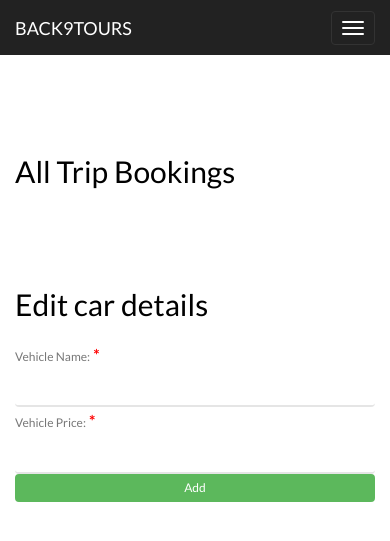
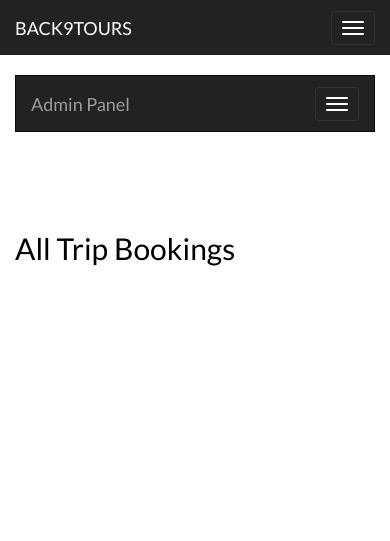
Before and after one commit to JayaniSumudini/Golf-Travel-Tracker, a PHP site: page /admin in a window 390 px wide. Shown: the top 541 px of the page. Run offline with PHP 8.4, Linux system fonts and the light colour scheme; the visitor is signed in with stand-in values (Sample User, id 1); data that the repository does not hold is empty; some libraries are stand-ins or nearby versions.

Commit message:
adding manage cars

```diff
--- a/admin/index.php
+++ b/admin/index.php
@@ -93,7 +93,40 @@ require "../function/function.php";
 $conn = connection();
 ?>
 
+
+
+
+
+
+
+
+
+
+
 <div class="gtco-container">
+
+<nav class="navbar navbar-inverse sidebar" role="navigation">
+    <div class="container-fluid">
+		<!-- Brand and toggle get grouped for better mobile display -->
+		<div class="navbar-header">
+			<button type="button" class="navbar-toggle" data-toggle="collapse" data-target="#bs-sidebar-navbar-collapse-1">
+				<span class="sr-only">Toggle navigation</span>
+				<span class="icon-bar"></span>
+				<span class="icon-bar"></span>
+				<span class="icon-bar"></span>
+			</button>
+			<a class="navbar-brand" href="#">Admin Panel</a>
+		</div>
+		<!-- Collect the nav links, forms, and other content for toggling -->
+		<div class="collapse navbar-collapse" id="bs-sidebar-navbar-collapse-1">
+        <ul class="nav navbar-nav">
+				<li  class="active"><a href="/web/admin/">Home<span style="font-size:16px;" class="pull-right hidden-xs showopacity glyphicon glyphicon-home"></span></a></li>
+				<li><a href="/web/admin/manageVehical.php">Manage Vehicles<span style="font-size:16px;" class="pull-right hidden-xs showopacity glyphicon glyphicon-user"></span></a></li>
+			</ul>
+		</div>
+	</div>
+</nav>
+
 
     <div class="row">
         <div class="col-md-12 col-md-offset-0 text-left">
@@ -152,103 +185,6 @@ $conn = connection();
         </div>
     </div>
 
-    <!--car edit-->
-    <form role="form" action="index.php" method="post">
-
-        <div class="row">
-            <div class="col-md-12 col-md-offset-0 text-left">
-
-                <div class="row row-mt-15em" style="margin-top: 4em;">
-                    <div class="col-md-12  mt-text animate-box" data-animate-effect="fadeInUp"
-                         style="margin-top:1em">
-
-                        <h2>Edit car details</h2>
-                        <div class="row">
-                            <div class="col-md-12">
-                                <div class="row form-group" id="isSelect">
-                                    <div class="col-md-4">
-                                        <label>Vehicle Name: </label>
-                                        <span style="font-weight: bold;color: red">*</span>
-                                        <input type="text" id="vehicle_name"
-                                               name="vehicle_name"
-                                               class="form-control">
-                                    </div>
-
-                                    <div class="col-md-4">
-                                        <label>Vehicle Price: </label>
-                                        <span style="font-weight: bold;color: red">*</span>
-                                        <input type="number" id="vehicle_price"
-                                               name="vehicle_price"
-                                               class="form-control">
-                                    </div>
-
-                                    <div class="col-md-4">
-                                        <input type="submit" class="btn btn-sm btn-success btn-block"
-                                               id="add_car" name="add_car"
-                                               value="Add" style="font-size: 12px; padding: 3px;">
-                                    </div>
-                                </div>
-                            </div>
-
-                        </div>
-                        <?php
-                        $query1 = "SELECT * FROM vehicle ORDER BY vehicle_id";
-                        $result1 = $conn->query($query1);
-                        if ($result1->num_rows > 0) {
-                            while ($row1 = $result1->fetch_assoc()) {
-                                ?>
-                                <div class="col-md-6"
-                                     style="border: 1px solid #09C6AB;padding:6px 15px;margin-bottom: 3px;border-radius: 3px; font-size: 14px">
-                                    <div class="row">
-
-                                        <div class="col-sm-8">
-                                            <b>Vehicle name : </b><?php echo($row1["vehicle_name"]); ?><br>
-                                            <b>Vehicle Price (£) : </b><?php echo($row1["vehicle_price"]); ?><br>
-                                        </div>
-                                        <div class="col-sm-4">
-                                            <form method="post" action="">
-                                                <input type='hidden' name='vehicle_id'
-                                                       value='<?php echo($row1["vehicle_id"]); ?> '>
-                                                <input type="submit" class="btn btn-sm btn-info btn-block"
-                                                       id="edit_car" name="edit_car"
-                                                       value="Edit vehicle details"
-                                                       style="font-size: 12px; padding: 3px;">
-                                                <input type="submit" class="btn btn-sm btn-danger btn-block"
-                                                       id="delete_car" name="delete_car"
-                                                       value="Delete" style="font-size: 12px; padding: 3px;">
-                                            </form>
-                                            <?php
-                                            if (isset($_POST['delete_car'])) {
-                                                $vehicle_id = $row1["vehicle_id"];
-                                                $queryDelete = "DELETE FROM vehicle WHERE vehicle_id='$vehicle_id'";
-                                                if ($conn->query($queryDelete)) {
-                                                    unset($_POST['delete_car']);
-                                                    print("<script>
-//                                                                                alert('Party removed');
-                                                                                window.location.href='../admin';
-                                                                                </script>");
-                                                } else {
-                                                    $delete_error = "Error when remove ! ";
-                                                }
-                                            }
-                                            ?>
-                                        </div>
-
-                                    </div>
-                                </div>
-
-                                <?php
-                            }
-                        }
-                        ?>
-                    </div>
-
-                </div>
-            </div>
-        </div>
-    </form>
-
-    <!--end car edit-->
 </div>
 
 
@@ -279,5 +215,13 @@ $conn = connection();
 <!-- Main -->
 <script src="../js/main.js"></script>
 
+<script> $(document).ready(function () {
+
+$('#sidebarCollapse').on('click', function () {
+    $('#sidebar').toggleClass('active');
+});
+
+});</script>
+
 </body>
 </html>
--- a/css/style.css
+++ b/css/style.css
@@ -2143,3 +2143,17 @@ span.error-text {
   margin-top: 10px;
   margin-bottom: 10px;
 }
+
+.wrapper {
+  display: flex;
+  align-items: stretch;
+}
+
+#sidebar {
+  min-width: 250px;
+  max-width: 250px;
+}
+
+#sidebar.active {
+  margin-left: -250px;
+}
--- a/function/define.php
+++ b/function/define.php
@@ -8,7 +8,7 @@ define("HOST","localhost");
 
 define("DBNAME","golf_travel_route");
 define("UNAME","root");
-define("PW","");
+define("PW","root");
 
 ///* file path for save new projects */
 //define("ROAD","../roads/");
```
Also changed, not shown: admin/manageVehical.php (added, +246 -0 lines).
